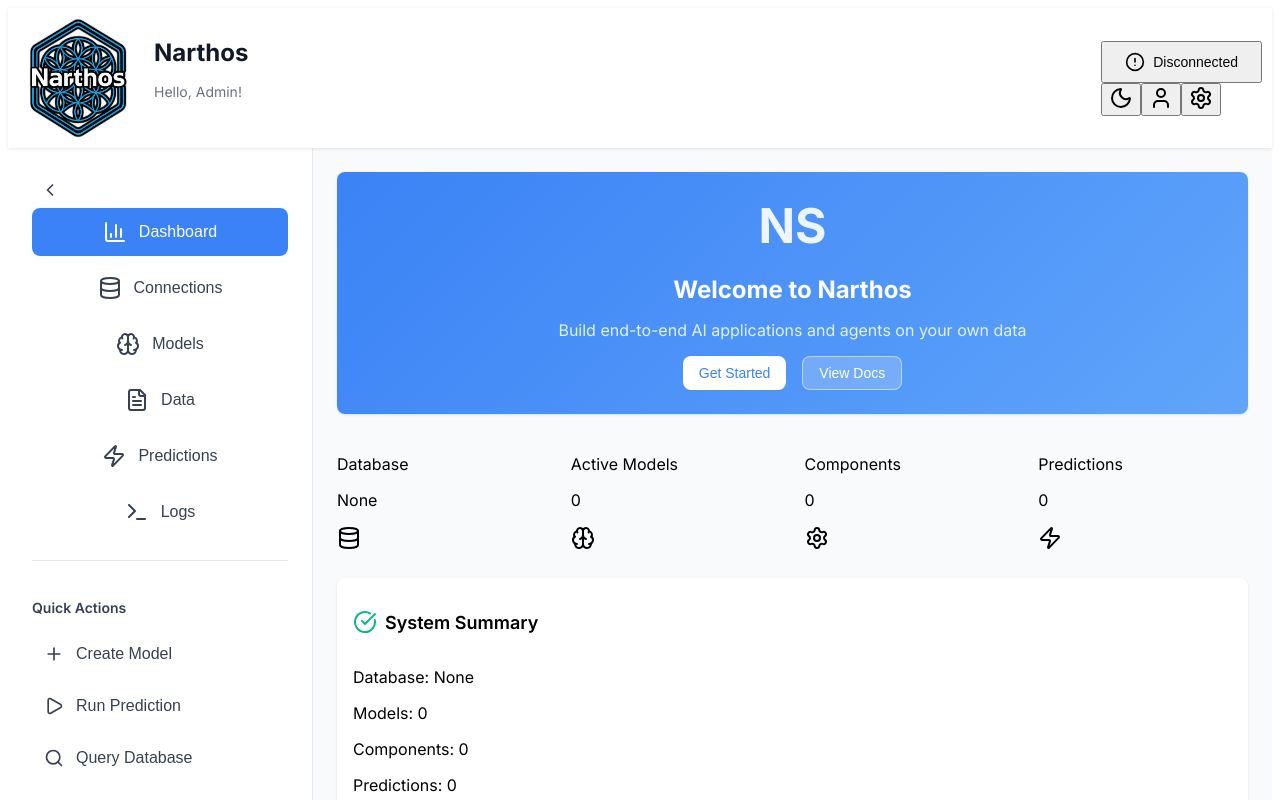
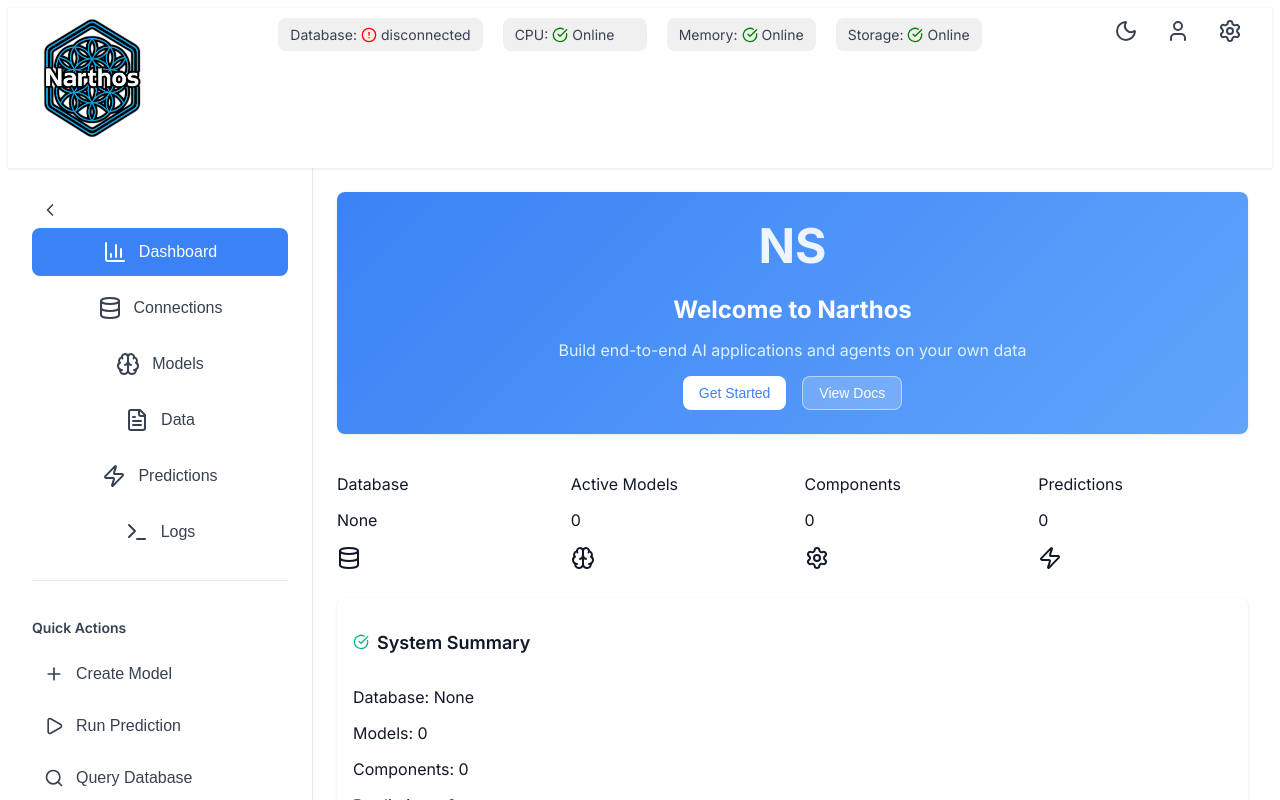
Before and after one commit to Furginator/narthos, a React (Vite) app: page / in a window 1280 px wide. Shown: the top 800 px of the page. Built offline with nearby package versions, Linux system fonts and the light colour scheme.

Commit message:
Fix dark mode and polish UI

```diff
--- a/src/components/Header.tsx
+++ b/src/components/Header.tsx
@@ -1,11 +1,10 @@
 import React, { useState } from 'react';
-import { Settings, Moon, Sun, User } from 'lucide-react';
+import { Settings, Moon, Sun, User, CheckCircle, AlertCircle } from 'lucide-react';
 import type { HeaderProps } from '../types';
 import ConnectionIndicator from './ConnectionIndicator';
 import '/src/styles/Header.css';
 
 const Header: React.FC<HeaderProps> = ({ connectionStatus }) => {
-  const [showStatus, setShowStatus] = useState(false);
   const [showSettings, setShowSettings] = useState(false);
   const [showProfile, setShowProfile] = useState(false);
   const [isDarkMode, setIsDarkMode] = useState(false);
@@ -16,29 +15,40 @@
     document.documentElement.classList.toggle('dark', !isDarkMode);
   };
 
+  const getStatusColor = (status: string) => {
+    switch (status.toLowerCase()) {
+      case 'connected': case 'online': return 'green';
+      case 'connecting': return 'yellow';
+      default: return 'red';
+    }
+  };
+
+  const stats = {
+    Database: connectionStatus,
+    CPU: 'Online', // Placeholder, replace with actual data
+    Memory: 'Online', // Placeholder
+    Storage: 'Online', // Placeholder
+  };
+
   return (
     <header className="header">
       <div className="header-left">
-        <div className="logo">
-          <img src="/narthos-logo.png" alt="Narthos Logo" className="logo-icon" width="120" height="120" />
-        </div>
-        <div>
-          <h1 className="title">Narthos</h1>
-          <p className="subtitle">Hello, {userName}!</p>
-        </div>
+        <img src="/narthos-logo.png" alt="Narthos Logo" className="logo-icon" width="120" height="120" />
+      </div>
+      <div className="status-switchboard">
+        {Object.entries(stats).map(([key, value]) => (
+          <div key={key} className="status-box">
+            <span className="status-label">{key.charAt(0).toUpperCase() + key.slice(1)}: </span>
+            {value.toLowerCase() === 'connected' || value.toLowerCase() === 'online' ? (
+              <CheckCircle className="status-icon" color={getStatusColor(value)} />
+            ) : (
+              <AlertCircle className="status-icon" color={getStatusColor(value)} />
+            )}
+            <span className="status-text">{value}</span>
+          </div>
+        ))}
       </div>
       <div className="header-right">
-        <div className="status-dropdown">
-          <button className="status-button" onClick={() => setShowStatus(!showStatus)} aria-label="Toggle connection status">
-            <ConnectionIndicator status={connectionStatus} />
-          </button>
-          {showStatus && (
-            <div className="status-menu">
-              <p>Status: {connectionStatus}</p>
-              <button className="secondary-button" onClick={() => setShowStatus(false)}>Close</button>
-            </div>
-          )}
-        </div>
         <button className="theme-toggle-button" onClick={handleThemeToggle} aria-label={isDarkMode ? 'Switch to light mode' : 'Switch to dark mode'}>
           {isDarkMode ? <Sun className="theme-icon" /> : <Moon className="theme-icon" />}
         </button>
--- a/src/components/MainContent.tsx
+++ b/src/components/MainContent.tsx
@@ -30,7 +30,9 @@
 
   return (
     <main className="main-content">
-      {renderContent()}
+      <div className="tab-content" key={activeTab}>
+        {renderContent()}
+      </div>
     </main>
   );
 };
--- a/src/styles/Header.css
+++ b/src/styles/Header.css
@@ -1,12 +1,12 @@
 .header {
   display: flex;
   justify-content: space-between;
-  align-items: center;
-  padding: 10px 10px;
+  align-items: flex-start;
+  padding: 10px 24px;
   background-color: white;
   box-shadow: 0 1px 3px rgba(0, 0, 0, 0.1);
   position: relative;
-  min-height: 120px; /* Adjusted for larger logo */
+  min-height: 140px;
 }
 
 .dark .header {
@@ -16,7 +16,7 @@
 
 .header-left {
   display: flex;
-  align-items: flex-start; /* Aligns logo and text at the top */
+  align-items: flex-start;
   gap: 16px;
 }
 
@@ -28,26 +28,166 @@
 .logo-icon {
   max-width: 120px;
   max-height: 120px;
-  object-fit: contain; /* Scales without distortion */
+  object-fit: contain;
 }
 
-.title {
-  font-size: 24px;
-  font-weight: 700;
-  color: #111827;
-  margin-top: 20px; /* Offset for logo alignment */
+.status-switchboard {
+  display: flex;
+  justify-content: center;
+  align-items: center;
+  flex: 1;
+  gap: 20px;
 }
 
-.dark .title {
+.status-box {
+  background-color: #f0f0f0;
+  border-radius: 8px;
+  padding: 8px 12px;
+  display: flex;
+  align-items: center;
+  gap: 4px;
+  min-width: 120px;
+  text-align: center;
+}
+
+.dark .status-box {
+  background-color: #374151;
+}
+
+.status-label {
+  font-size: 14px;
+  color: #111827;
+  white-space: nowrap;
+}
+
+.dark .status-label {
   color: #f9fafb;
 }
 
-.subtitle {
+.status-text {
   font-size: 14px;
-  color: #6b7280;
-  margin-top: 5px;
+  color: #111827;
 }
 
-.dark .subtitle {
-  color: #9ca3af;
+.dark .status-text {
+  color: #f9fafb;
 }
+
+.status-icon {
+  width: 16px;
+  height: 16px;
+}
+
+.header-right {
+  display: flex;
+  align-items: center;
+  gap: 16px;
+}
+
+.theme-toggle-button, .profile-button, .settings-button {
+  background: none;
+  border: none;
+  cursor: pointer;
+}
+
+.theme-icon, .profile-icon, .settings-icon {
+  width: 24px;
+  height: 24px;
+  color: #374151;
+}
+
+.dark .theme-icon, .dark .profile-icon, .dark .settings-icon {
+  color: #f9fafb;
+}
+
+.profile-menu {
+  position: absolute;
+  top: 100%;
+  right: 0;
+  background-color: white;
+  border: 1px solid #e5e7eb;
+  border-radius: 8px;
+  padding: 16px;
+  box-shadow: 0 2px 8px rgba(0, 0, 0, 0.1);
+  z-index: 100;
+}
+
+.dark .profile-menu {
+  background-color: #374151;
+  border-color: #4b5563;
+  color: #f9fafb;
+}
+
+.profile-menu p {
+  margin: 0 0 8px;
+  font-size: 14px;
+  color: #374151;
+}
+
+.dark .profile-menu p {
+  color: #f9fafb;
+}
+
+.settings-modal {
+  position: fixed;
+  top: 0;
+  left: 0;
+  right: 0;
+  bottom: 0;
+  background: rgba(0, 0, 0, 0.5);
+  display: flex;
+  justify-content: center;
+  align-items: center;
+  z-index: 200;
+}
+
+.settings-modal-content {
+  background: white;
+  padding: 24px;
+  border-radius: 8px;
+  box-shadow: 0 4px 12px rgba(0, 0, 0, 0.2);
+  max-width: 400px;
+  width: 100%;
+}
+
+.dark .settings-modal-content {
+  background: #1f2937;
+  color: #f9fafb;
+}
+
+.settings-title {
+  font-size: 20px;
+  font-weight: 600;
+  margin-bottom: 16px;
+}
+
+.dark .settings-title {
+  color: #f9fafb;
+}
+
+.primary-button, .secondary-button {
+  padding: 8px 16px;
+  border-radius: 8px;
+  border: none;
+  cursor: pointer;
+  font-size: 14px;
+}
+
+.primary-button {
+  background-color: #ffffff;
+  color: #3b82f6;
+}
+
+.primary-button:hover {
+  background-color: #dbeafe;
+}
+
+.secondary-button {
+  background-color: rgba(255, 255, 255, 0.2);
+  color: #ffffff;
+  border: 1px solid rgba(255, 255, 255, 0.5);
+}
+
+.secondary-button:hover {
+  background-color: rgba(255, 255, 255, 0.3);
+}
--- a/src/styles/MainContent.css
+++ b/src/styles/MainContent.css
@@ -1,14 +1,16 @@
 .main-content {
   flex: 1;
   padding: 24px;
-  background-color: #f9fafb;
+  background-color: white;
+  color: #111827;
+  transition: background-color 0.3s, color 0.3s;
+}
+
+.dark .main-content {
+  background-color: #1f2937;
+  color: #f9fafb;
 }
 
 .tab-content {
-  animation: fadeIn 0.3s ease-in-out;
+  width: 100%;
 }
-
-@keyframes fadeIn {
-  from { opacity: 0; transform: translateY(10px); }
-  to { opacity: 1; transform: translateY(0); }
-}
```
